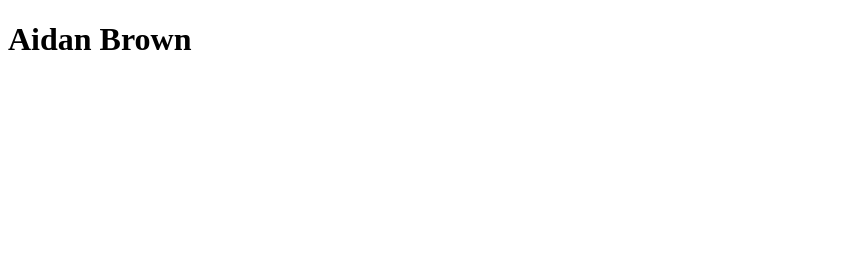
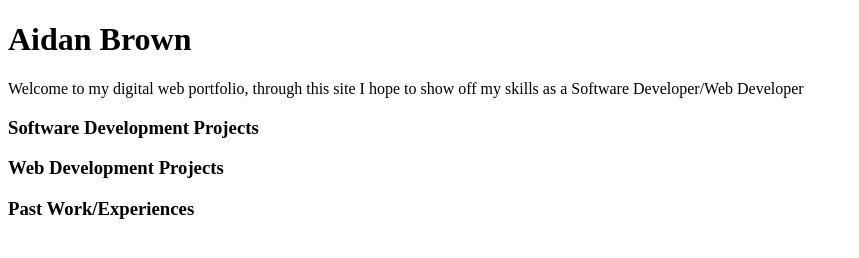
Before and after one commit to aidan-brown/aidan-brown.github.io, a plain HTML site: page index.html in a window 1280 px wide. Shown: the whole page, without its empty margins (0-859 px from the left). Drawn offline with Linux system fonts and the light colour scheme.

Commit message:
Removed react-app and updated html

```diff
--- a/index.html
+++ b/index.html
@@ -7,5 +7,13 @@
 </head>
 <body>
     <h1>Aidan Brown</h1>
+    <p>
+        Welcome to my digital web portfolio, through this site I hope to show off my skills as a Software Developer/Web Developer
+    </p>
+    <div id="navbar">
+        <h3>Software Development Projects</h3>
+        <h3>Web Development Projects</h3>
+        <h3>Past Work/Experiences</h3>
+    </div>
 </body>
 </html>
```
Also changed, not shown: 1 other file.
